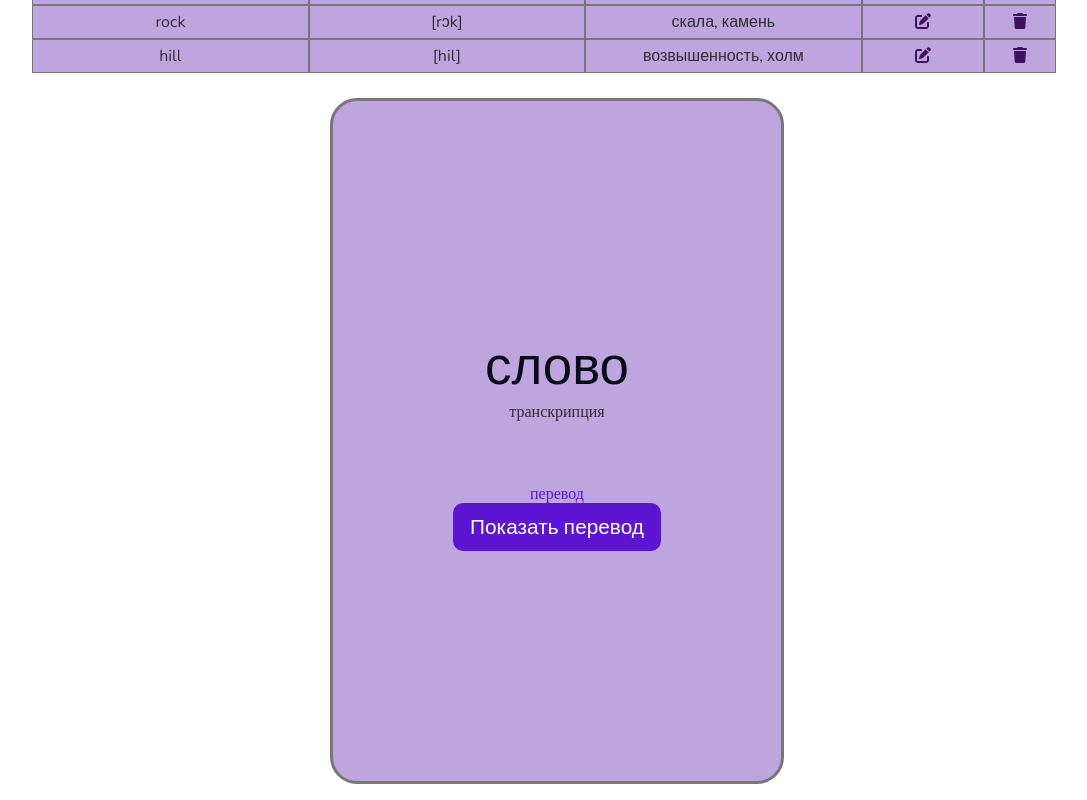
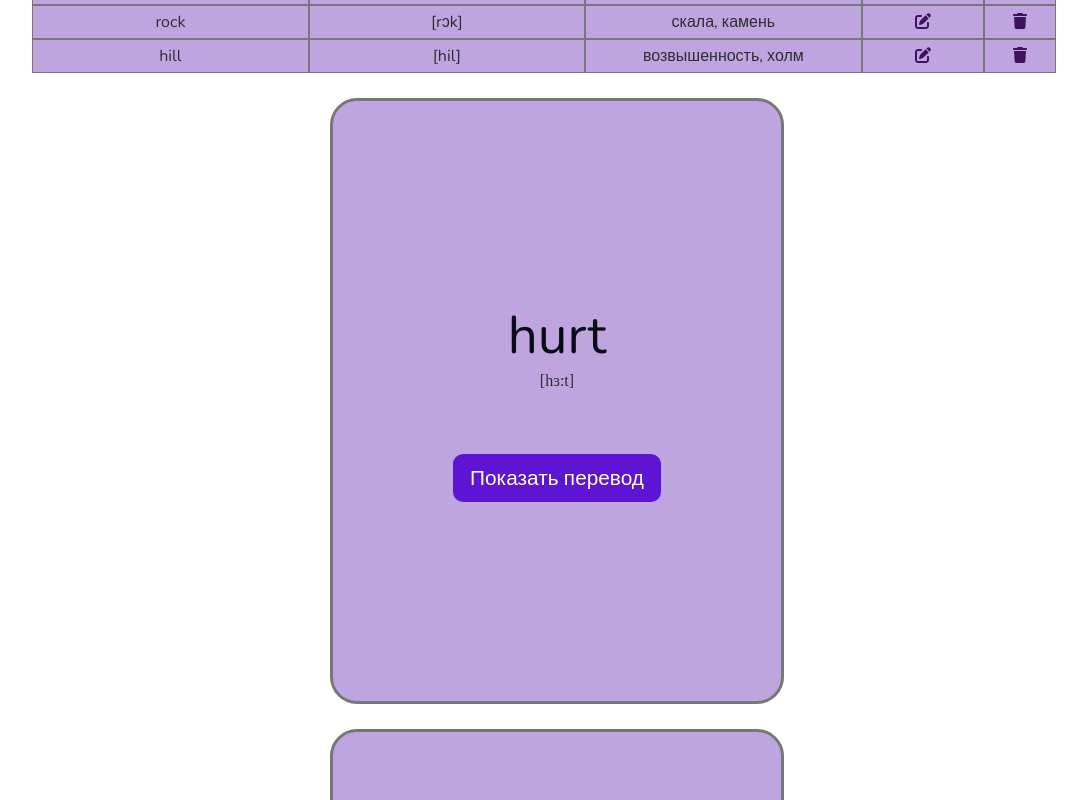
Before and after one commit to Lira11io/App_for_learning_foreign_words, a React (Create React App) app: page / in a window 1280 px wide. Shown: the part 1317-2117 px from the top of the page, without its empty margins (83-1170 px from the left). Built offline with nearby package versions, Linux system fonts and the light colour scheme.

Commit message:
доделан компонент cadr и стили к нему, добавлено отображение в карточках данных из json, показ и скрытие перевода при клике на кнопку

```diff
--- a/src/components/Card/Card.jsx
+++ b/src/components/Card/Card.jsx
@@ -1,23 +1,49 @@
 import { useState } from "react";
-import vocabulary from "../Data/vocabulary.json";
 import style from "./card.module.scss";
-//import { useState } from "react";
 
-export default function Card(props) {
-  //const { english, transcription, russian} = props;
-  const [button, setButton] = useState(true); //задаем состояние для кнопки "Показать перевод"
+export default function Card({ vocabulary }) {
+  //задаем первоначальное состояние для кнопки, при котором перевод скрыт
+  const [showTranslation, setShowTranslation] = useState(false);
+  //добавляем состояние, которое означает, что перевод уже показан
+  const [translationShown, setTranslationShown] = useState(false);
+
+  //зададим функцию, вызываемую по клике на кнопку и передающую соответствующий перевод
+  const handleShowTranslation = () => {
+    if (!translationShown) {
+      setShowTranslation(true);
+      setTranslationShown(true);
+    } else {
+      setShowTranslation(false);
+      setTranslationShown(false);
+    }
+  };
 
   //возвращаю разметку карточки
   return (
     <>
       <div className={style.container}>
         <div className={style.card}>
-          <div className={style.card_word}>слово</div>
-          <div className={style.card_transcription}>транскрипция</div>
-          <div className={style.card_translation}>перевод</div>
-          <div className={style.card_button}>
-            <bottom className={style.card_btn}>Показать перевод</bottom>
+          <div className={style.card_word}>{vocabulary.english}</div>
+          <div className={style.card_transcription}>
+            {vocabulary.transcription}
           </div>
+          {showTranslation ? (
+            <div
+              className={style.card_translation}
+              onClick={handleShowTranslation}
+            >
+              {vocabulary.russian}
+            </div>
+          ) : (
+            <div className={style.card_button}>
+              <button
+                className={style.card_btn}
+                onClick={handleShowTranslation}
+              >
+                Показать перевод
+              </button>
+            </div>
+          )}
         </div>
       </div>
     </>
--- a/src/components/Card/card.module.scss
+++ b/src/components/Card/card.module.scss
@@ -10,7 +10,7 @@
 
 .card {
   width: 35vw;
-  height: 85vh;
+  height: 75vh;
   border: 3px solid $color-darkgray;
   border-radius: 27px;
   background-color: $color-lightlavender;
@@ -31,9 +31,11 @@
 .card_translation {
   margin-top: 8vh;
   color: $color-darklavender;
+  @include translate;
 }
 
 .card_button {
+  margin-top: 8vh;
   display: flex;
   justify-content: center;
 }
--- a/src/components/HomePage/HomePage.jsx
+++ b/src/components/HomePage/HomePage.jsx
@@ -2,13 +2,17 @@ import Header from "../Header/Header";
 import Card from "../Card/Card";
 import Footer from "../Footer/Footer";
 import Table from "../Table/Table";
+import vocabulary from "../Data/vocabulary.json";
 
 function HomePage() {
   return (
     <div>
       <Header />
       <Table />
-      <Card />
+      {vocabulary.map((item, id) => (
+        <Card key={id} vocabulary={item} />
+      ))}
+
       <Footer />
     </div>
   );
--- a/src/styles/mixins.scss
+++ b/src/styles/mixins.scss
@@ -12,10 +12,16 @@
   font-size: 1.2rem;
 }
 
-/*шрифт на карточке*/
+/*шрифт иностранного слова на карточке*/
 @mixin card {
   font-family: "Nunito", sans-serif;
   font-size: 3.3rem;
+}
+
+/*шрифт перевода слова на карточке*/
+@mixin translate {
+  font-family: "Nunito", sans-serif;
+  font-size: 2.3rem;
 }
 
 @mixin headline {
```
